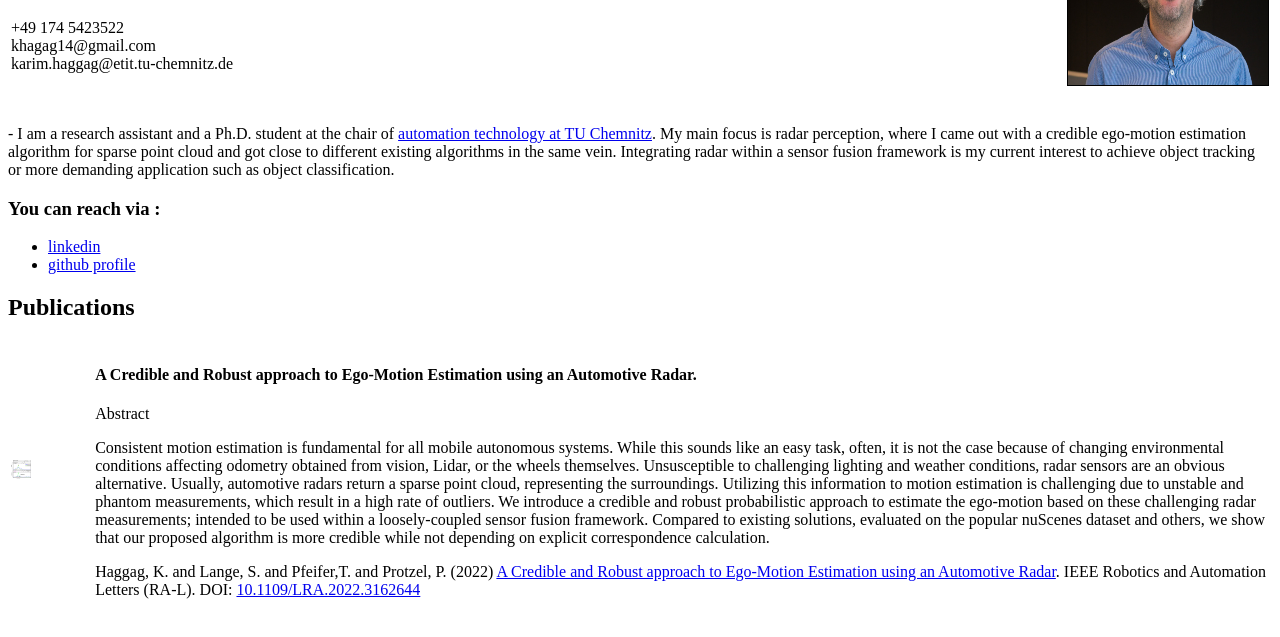
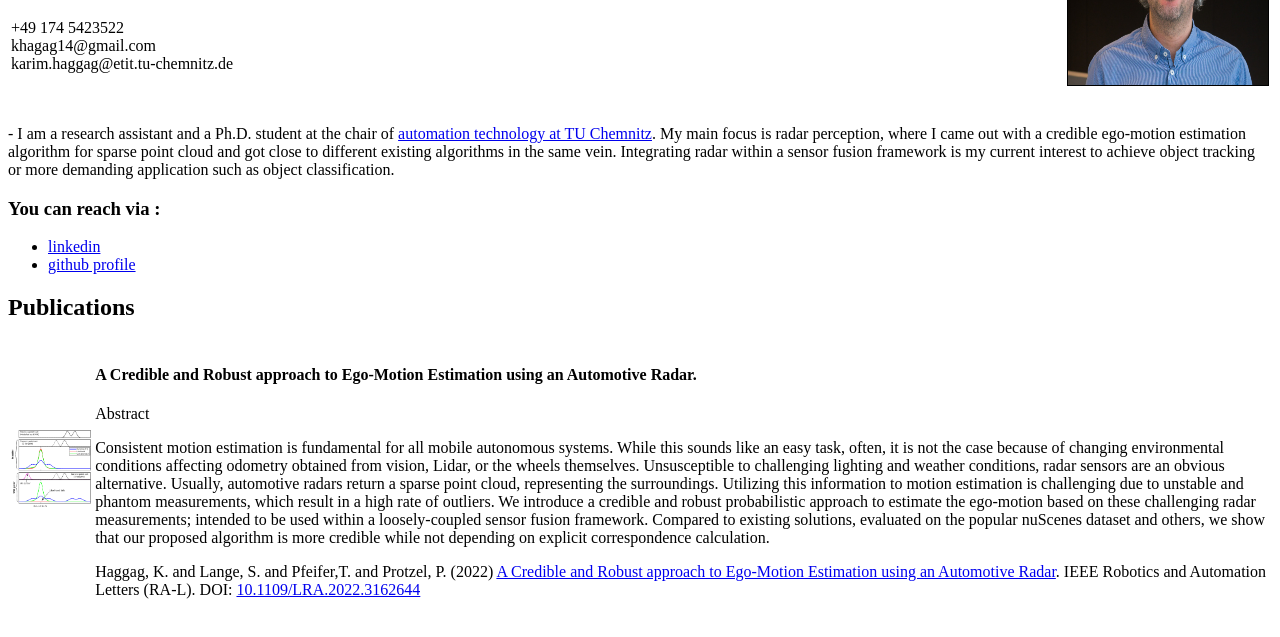
Before and after one commit to khagag14/khagag14.github.io, a plain HTML site: page index.html in a window 1280 px wide. Shown: the part 143-780 px from the top of the page. Drawn offline with Linux system fonts and the light colour scheme.

Commit message:
change img scale ...

```diff
--- a/index.html
+++ b/index.html
@@ -68,7 +68,7 @@
     <td>
 
       <div class="col-xm-3 col-image">
-        <img src="creme.png" width="25%">
+        <img src="creme.png" width="100%">
       </div>
     </td>
     <td>
```
